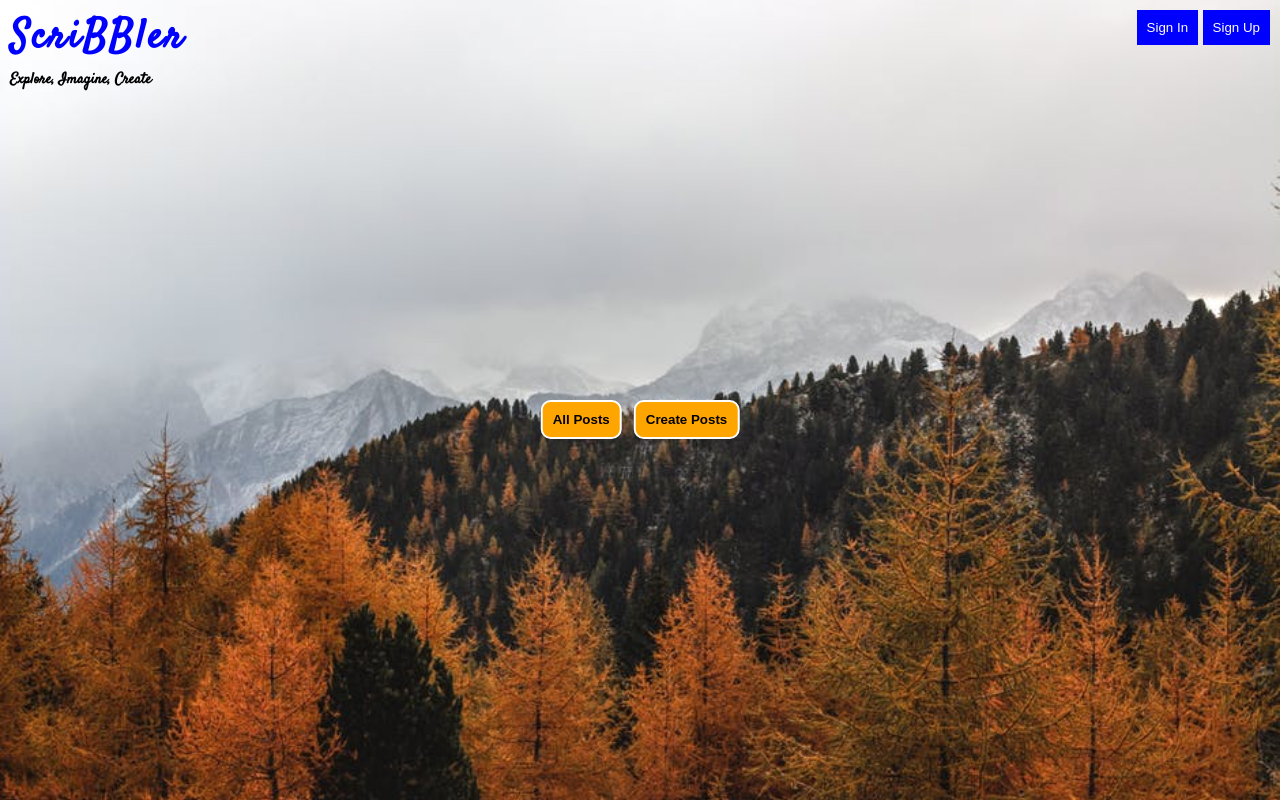
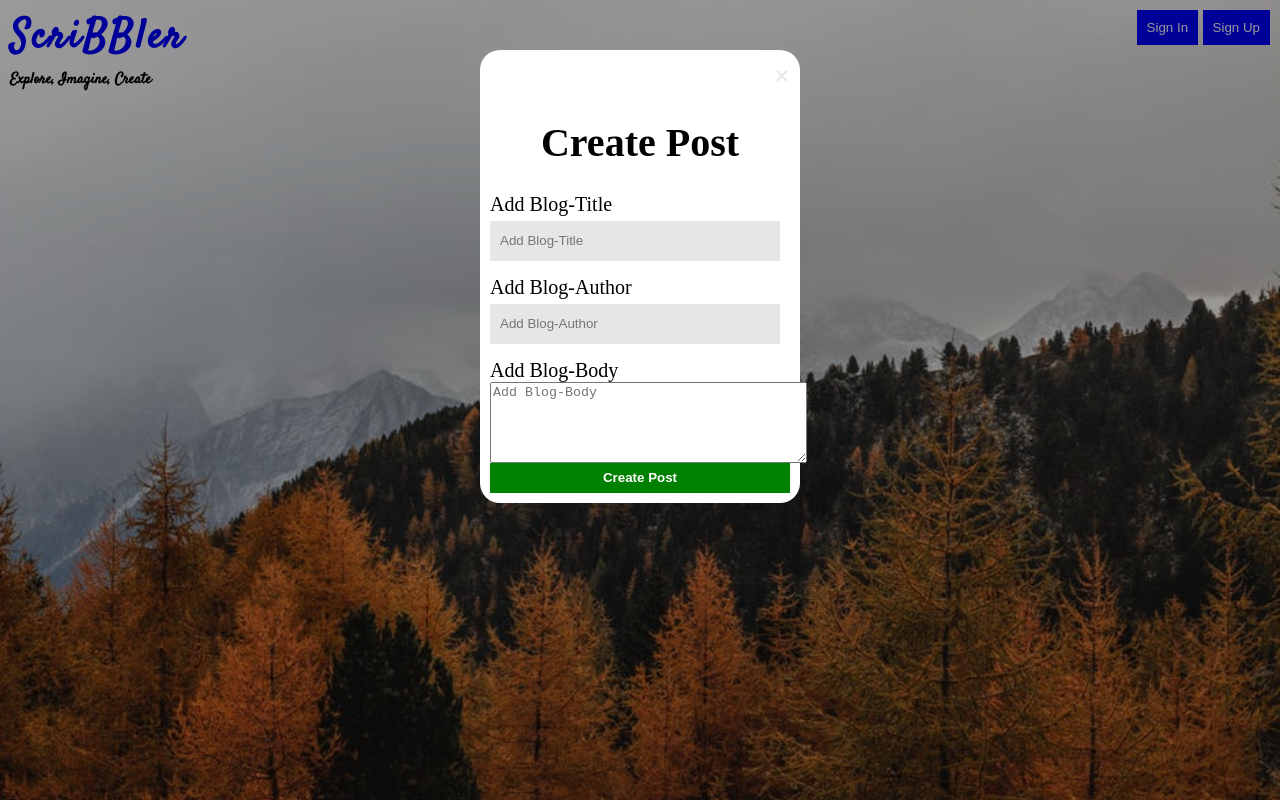
Before and after one commit to avas27/Blogging-Website, a plain HTML site: page Front-end-Graded-Project-1_blogging/index.html in a window 1280 px wide. Both pictures are taken after a click on the button "Create Posts". Drawn offline with Linux system fonts and the light colour scheme.

Commit message:
Final Project-Work >>meets Given upGrad Guidlines

```diff
--- a/Front-end-Graded-Project-1_blogging/css/header.css
+++ b/Front-end-Graded-Project-1_blogging/css/header.css
@@ -17,6 +17,7 @@
 }
 .sub-heading{
     font-size:15px;
+    color:black;
 }
 .heading-button{
     float:right;
@@ -52,6 +53,9 @@
     padding:10px;
     font-size:20px;
     color:black;
+    display:flex;
+    flex-direction: column;
+    align-items: flex-start;
 }
 .modal input{
     width:90%;
@@ -59,10 +63,10 @@
     background-color:#E6E7E5;
     border:none;
     padding:10px;
-    margin-top:5px;
+    margin:5px 0 15px 0;
 }
 .modal h1,h5{
-    text-align:center;
+    align-self: center;
 }
 .modal button{
     width:100%;
@@ -74,14 +78,16 @@
     cursor: pointer;
 }
 #close1,
-#close2{
+#close2,
+#close3{
     color:#E6E7E5;
-    float:right;
+    align-self:flex-end;
     font-size:28px;
     font-weight:bold;
 }
 #close1:hover,
-#close2:hover{
+#close2:hover,
+#close3:hover{
     color:black;
     cursor: pointer;
 }
--- a/Front-end-Graded-Project-1_blogging/css/index.css
+++ b/Front-end-Graded-Project-1_blogging/css/index.css
@@ -27,3 +27,6 @@ body{
    color:white;
    cursor: pointer;
 }
+#createPostButton{
+   margin-top: 15px;
+}
--- a/Front-end-Graded-Project-1_blogging/index.html
+++ b/Front-end-Graded-Project-1_blogging/index.html
@@ -29,10 +29,11 @@
         <div class="postButtons">
 
             <button id="allPost">All Posts</button>&nbsp;&nbsp;
-            <button>Create Posts</button>
+            <button id="createPostButton">Create Posts</button>
 
         </div>
     </div>
+
 
     <div class="container">
     <!-- contains Sign In modal codes -->
@@ -41,12 +42,8 @@
             <h1>Welcome Back!</h1>
             <label for="userName">Username</label>
             <input type="text" id="userName" placeholder="Enter Username" required>
-            <br>
-            <br>
             <label for="password">Password</label>
             <input type="password" id="password"  placeholder="Enter Password" required>
-            <br>
-            <br>
             <button>Sign In</button>
             <h5>Not a member? <a href="#signUpModal" id="newSignUp">Sign Up</a></h5>
     </div>
@@ -59,28 +56,31 @@
             <h1>Get Started</h1>
             <label for="fullName">Full Name</label>
             <input type="text" id="fullName" placeholder="Enter Full Name" required>
-            <br>
-            <br>
             <label for="userNameNew">Username</label>
             <input type="text" id="userNameNew" placeholder="Enter Username" required>
-            <br>
-            <br>
             <label for="passwordNew">Password</label>
             <input type="password" id="passwordNew"  placeholder="Enter Password" required>
-            <br>
-            <br>
             <label for="confirmPassword">Confirm Password</label>
             <input type="password" id="confirmPassword"  placeholder="Confirm Password" required>
-            <br>
-            <br>
             <button>Sign Up</button>
     </div>
     </div>
 
     <div>
-
-    	<!-- Insert code for Create Post modal here -->
-
+        <!-- code for Create Post modal here -->
+        <div class="container">
+            <div id="creatPost" class="modal">
+                    <span id="close3">&times;</span>
+                    <h1>Create Post</h1>
+                    <label for="blogTitle">Add Blog-Title</label>
+                    <input type="text" id="blogTitle" placeholder="Add Blog-Title" required>
+                    <label for="blogAuthor">Add Blog-Author</label>
+                    <input type="text" id="blogAuthor" placeholder="Add Blog-Author" required>
+                    <label for="blogBody">Add Blog-Body</label>
+                    <textarea id="blogBody" placeholder="Add Blog-Body" rows="5" cols="37"></textarea>
+                    <button>Create Post</button>
+            </div>
+        </div>
     </div>
 
 	<!-- contains Javascript for header in this file -->
--- a/Front-end-Graded-Project-1_blogging/js/index.js
+++ b/Front-end-Graded-Project-1_blogging/js/index.js
@@ -1,5 +1,17 @@
 var allPostButton=document.getElementById("allPost");
+var createPost=document.getElementById("createPostButton");
+
 allPostButton.onclick=function() //redirects to bloglist-page when user clicks on all post button present on index page
                         {
                             window.open("html/bloglist.html");
                         }
+
+createPost.onclick=function() //shows Create Post modal when user clicks on Create Post button
+                        {
+                            let createPostClose=document.getElementById("close3");
+                            document.getElementsByClassName("container")[2].style.display="block";
+                            createPostClose.onclick=function()
+                            {
+                                document.getElementsByClassName("container")[2].style.display="none";
+                            }
+                        }
```
Also changed, not shown: Front-end-Graded-Project-1_blogging/html/bloglist.html (+0 -12 lines), Front-end-Graded-Project-1_blogging/html/post.html (+1 -13 lines).
